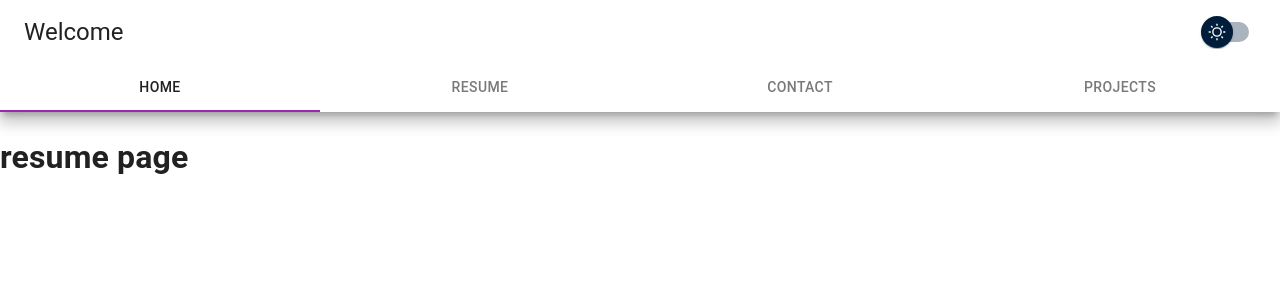
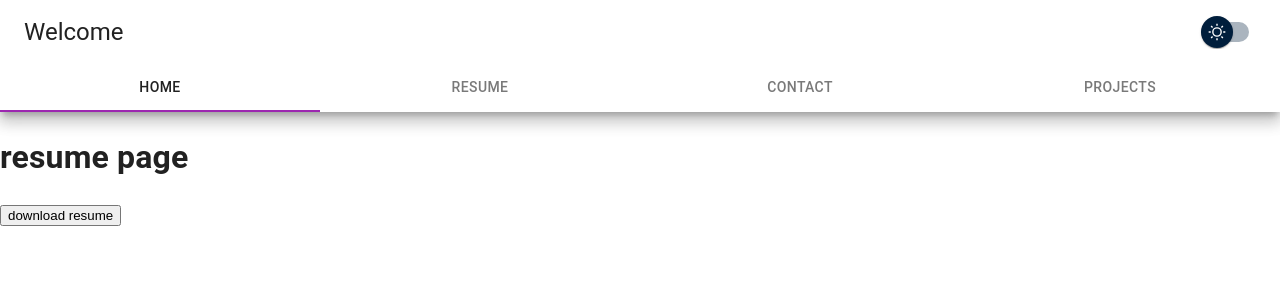
Before and after one commit to giuseppe-g-gelardi/portfolio-website, a React (Create React App) app: page /resume in a window 1280 px wide. Shown: the top 300 px of the page. Built offline with nearby package versions, Linux system fonts and the light colour scheme.

Commit message:
successfully added a download button for resumepdf

```diff
--- a/src/components/ResumeDownload.jsx
+++ b/src/components/ResumeDownload.jsx
@@ -1,17 +1,16 @@
 import React from 'react'
-import { saveAs } from 'file-saver'
+import resume from '../resume/resume.pdf'
 
 export default function ResumeDownload() {
 
-  const savefile = () => {
-    saveAs(
-      'https://github.com/giuseppe-g-gelardi/portfolio-website/blob/main/src/resume/resume.pdf'
-    )
-  }
+  const data = resume
+
 
   return (
     <div>
-      <button onClick={savefile}>download</button>
+      <a href={data} download>
+        <button>download resume</button>
+      </a>
     </div>
   )
 }
--- a/src/pages/Resume.jsx
+++ b/src/pages/Resume.jsx
@@ -1,9 +1,11 @@
 import React from 'react'
+import ResumeDownload from '../components/ResumeDownload'
 
 export default function Resume() {
   return (
     <div>
       <h1>resume page</h1>
+      <ResumeDownload />
     </div>
   )
 }
```
